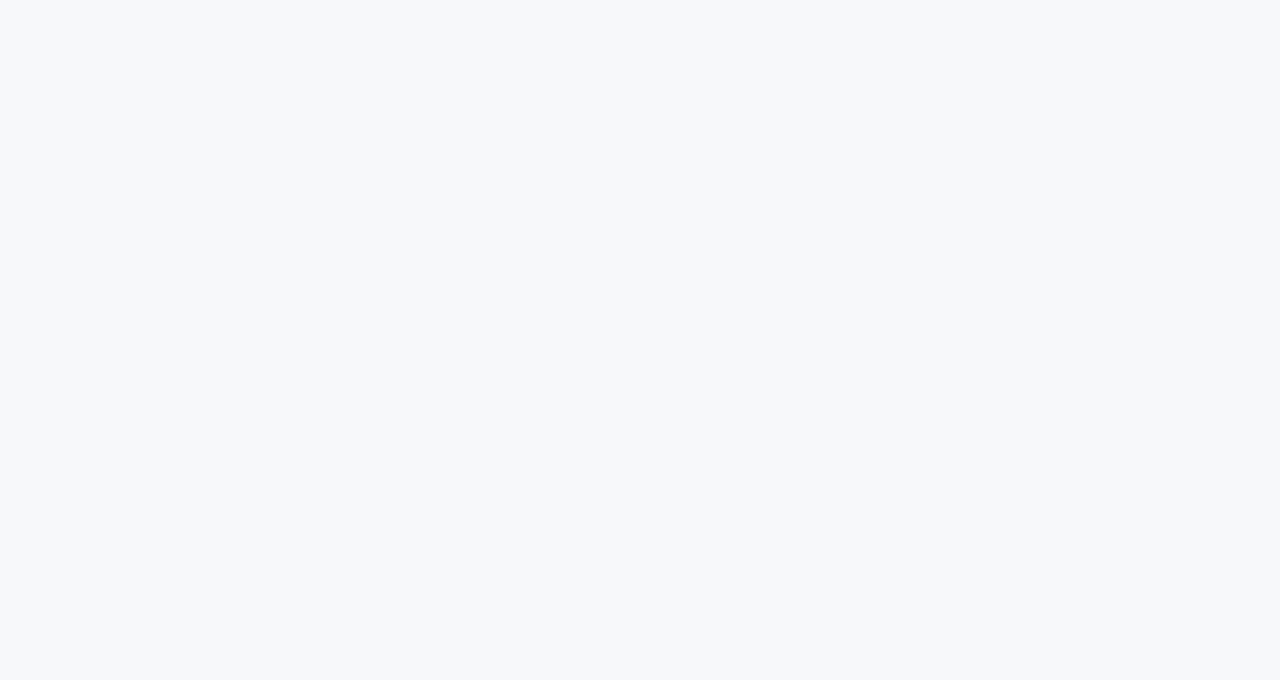
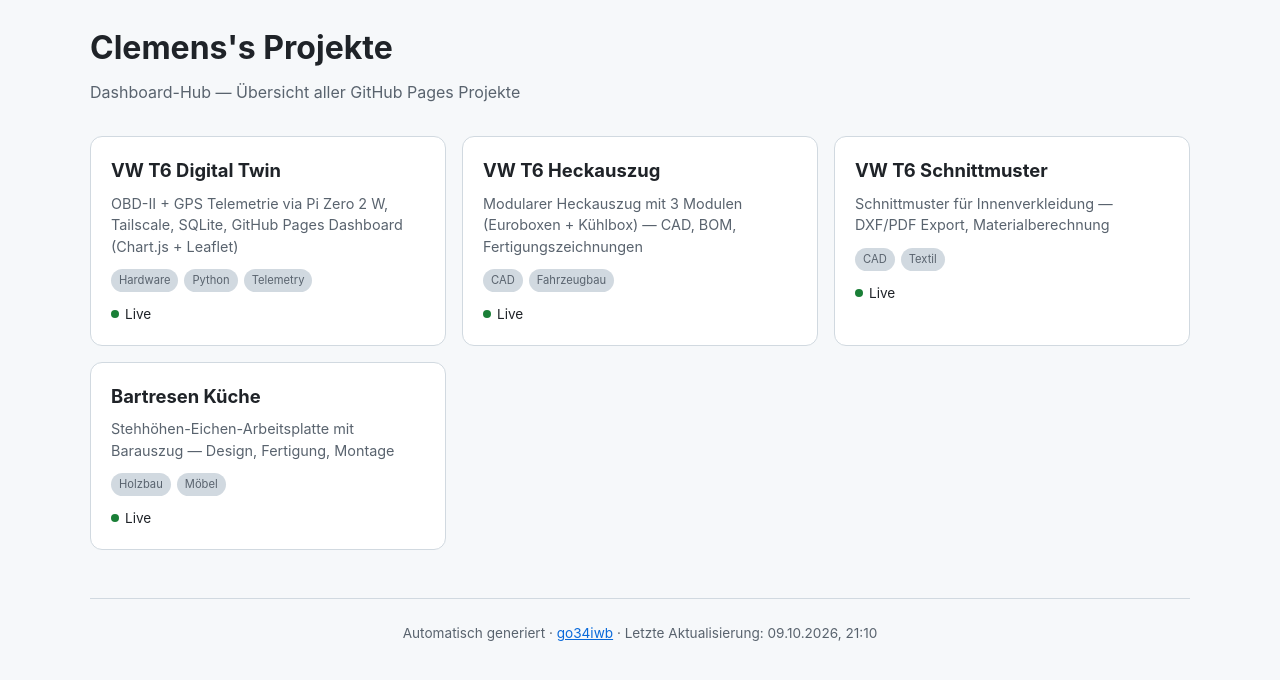
Before and after one commit to go34iwb/go34iwb.github.io, a plain HTML site: page index.html in a window 1280 px wide. Drawn offline with Linux system fonts and the light colour scheme.

Commit message:
Update hub page with all project links

```diff
--- a/index.html
+++ b/index.html
@@ -26,4 +26,109 @@
   }
   header { max-width: 1100px; margin: 0 auto 32px; }
   h1 { margin: 0 0 8px; font-size: 2em; }
-  #sub { color: va...(truncated)
+  #sub { color: var(--muted); margin: 0; }
+  .grid {
+    display: grid;
+    grid-template-columns: repeat(auto-fill, minmax(280px, 1fr));
+    gap: 16px;
+    max-width: 1100px;
+    margin: 0 auto;
+  }
+  .card {
+    background: var(--panel);
+    border: 1px solid var(--border);
+    border-radius: 12px;
+    padding: 20px;
+    text-decoration: none;
+    color: inherit;
+    transition: transform .15s, border-color .15s, box-shadow .15s;
+  }
+  .card:hover {
+    transform: translateY(-2px);
+    border-color: var(--accent);
+    box-shadow: 0 8px 24px rgba(0,0,0,.25);
+  }
+  .card h2 { margin: 0 0 8px; font-size: 1.15em; }
+  .card p { margin: 0; color: var(--muted); font-size: .9em; }
+  .tags { display: flex; gap: 6px; margin-top: 12px; flex-wrap: wrap; }
+  .tag {
+    font-size: .7em; padding: 3px 8px; border-radius: 999px;
+    background: var(--border); color: var(--muted);
+  }
+  .tag.ok { background: rgba(46,160,67,.15); color: var(--ok); }
+  .tag.warn { background: rgba(210,153,34,.15); color: var(--warn); }
+  .tag.err { background: rgba(248,81,73,.15); color: var(--err); }
+  .status { display: inline-flex; align-items: center; gap: 6px; margin-top: 12px; font-size: .85em; }
+  .dot { width: 8px; height: 8px; border-radius: 50%; }
+  .dot.ok { background: var(--ok); }
+  .dot.warn { background: var(--warn); }
+  .dot.err { background: var(--err); }
+  .dot.unknown { background: var(--muted); }
+  footer { max-width: 1100px; margin: 48px auto 0; padding-top: 24px; border-top: 1px solid var(--border); color: var(--muted); font-size: .85em; text-align: center; }
+  @media (max-width: 600px) { header { padding: 0 12px; } .grid { padding: 0 12px; } }
+</style>
+</head>
+<body>
+<header>
+  <h1>Clemens's Projekte</h1>
+  <p id="sub">Dashboard-Hub — Übersicht aller GitHub Pages Projekte</p>
+</header>
+<div class="grid" id="projects"></div>
+<footer>
+  Automatisch generiert · <a href="https://github.com/go34iwb" style="color:var(--accent)">go34iwb</a> · Letzte Aktualisierung: <span id="updated"></span>
+</footer>
+<script>
+const projects = [
+  {
+    name: "VW T6 Digital Twin",
+    desc: "OBD-II + GPS Telemetrie via Pi Zero 2 W, Tailscale, SQLite, GitHub Pages Dashboard (Chart.js + Leaflet)",
+    url: "https://go34iwb.github.io/vw-t6-twin/",
+    repo: "https://github.com/go34iwb/vw-t6-twin",
+    tags: ["Hardware", "Python", "Telemetry"],
+    status: "ok"
+  },
+  {
+    name: "VW T6 Heckauszug",
+    desc: "Modularer Heckauszug mit 3 Modulen (Euroboxen + Kühlbox) — CAD, BOM, Fertigungszeichnungen",
+    url: "https://go34iwb.github.io/vw-heckauszug/",
+    repo: "https://github.com/go34iwb/vw-heckauszug",
+    tags: ["CAD", "Fahrzeugbau"],
+    status: "ok"
+  },
+  {
+    name: "VW T6 Schnittmuster",
+    desc: "Schnittmuster für Innenverkleidung — DXF/PDF Export, Materialberechnung",
+    url: "https://go34iwb.github.io/vw-schnittmuster/",
+    repo: "https://github.com/go34iwb/vw-schnittmuster",
+    tags: ["CAD", "Textil"],
+    status: "ok"
+  },
+  {
+    name: "Bartresen Küche",
+    desc: "Stehhöhen-Eichen-Arbeitsplatte mit Barauszug — Design, Fertigung, Montage",
+    url: "https://go34iwb.github.io/bartresen-kueche/",
+    repo: "https://github.com/go34iwb/bartresen-kueche",
+    tags: ["Holzbau", "Möbel"],
+    status: "ok"
+  }
+];
+const grid = document.getElementById('projects');
+projects.forEach(p => {
+  const card = document.createElement('a');
+  card.className = 'card';
+  card.href = p.url;
+  card.target = '_blank';
+  card.rel = 'noopener';
+  const statusDot = {ok:'ok', warn:'warn', err:'err', unknown:'unknown'}[p.status] || 'unknown';
+  card.innerHTML = `
+    <h2>${p.name}</h2>
+    <p>${p.desc}</p>
+    <div class="tags">${p.tags.map(t => `<span class="tag">${t}</span>`).join('')}</div>
+    <div class="status"><span class="dot ${statusDot}"></span>${p.status === 'ok' ? 'Live' : p.status === 'warn' ? 'Warnung' : p.status === 'err' ? 'Fehler' : 'Unbekannt'}</div>
+  `;
+  grid.appendChild(card);
+});
+document.getElementById('updated').textContent = new Date().toLocaleString('de-DE', {dateStyle:'medium', timeStyle:'short'});
+</script>
+</body>
+</html>
```
